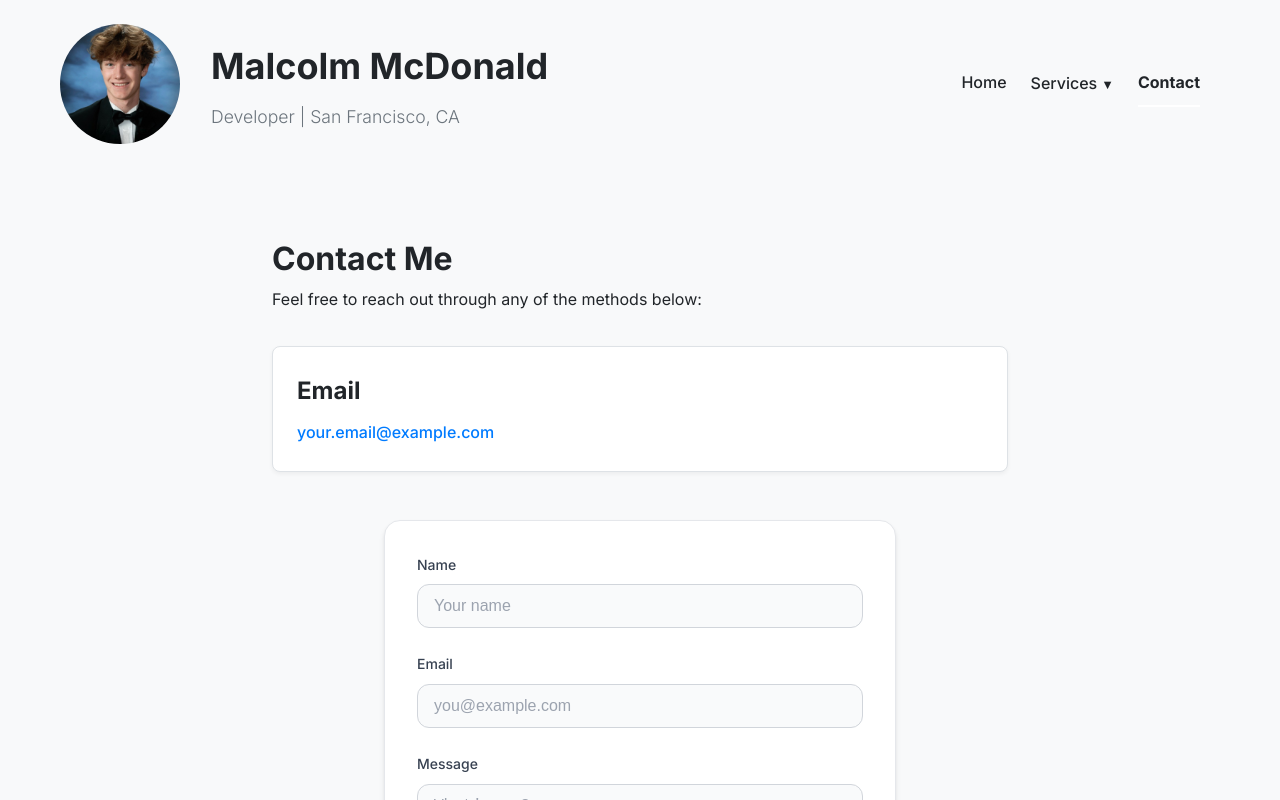
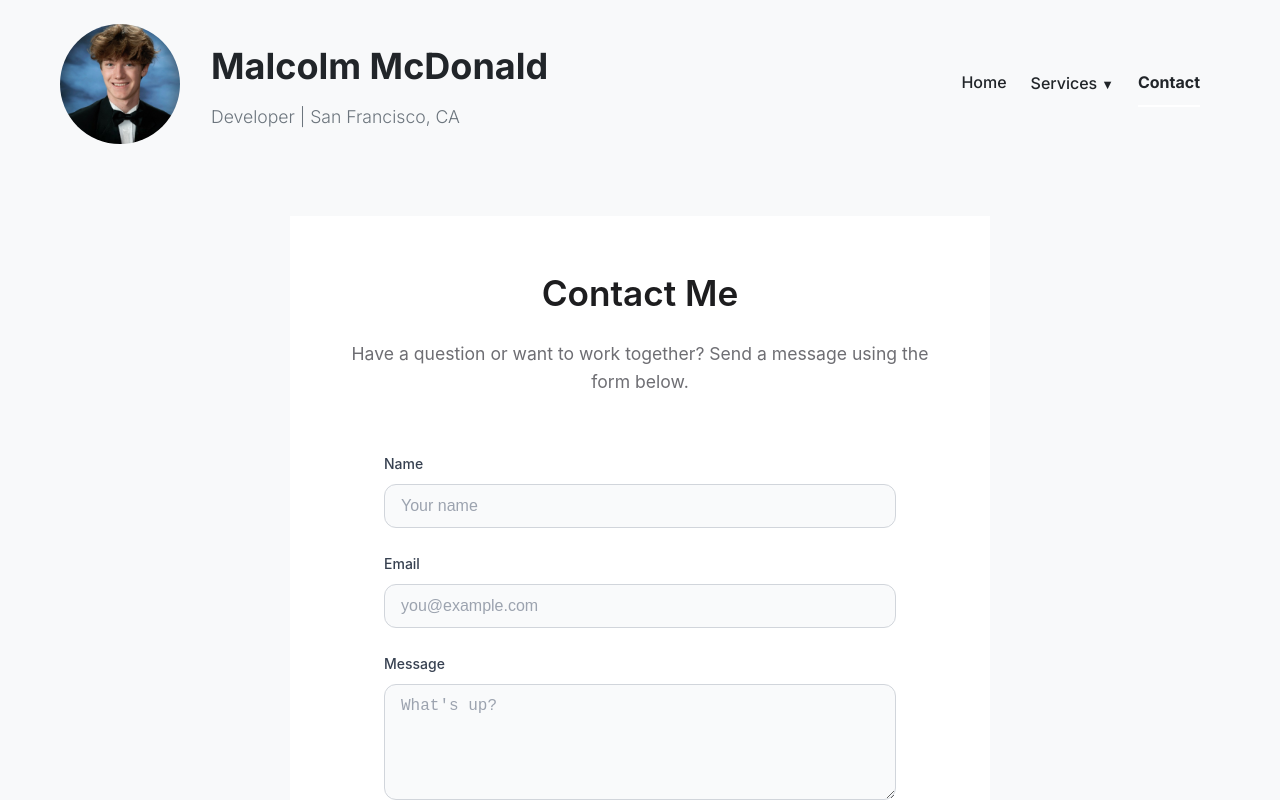
Before and after one commit to MalcolmMc23/MalcolmMcD.com, a React (Create React App) app: page /contact in a window 1280 px wide. Shown: the top 800 px of the page. Built offline with nearby package versions, Linux system fonts and the light colour scheme.

Commit message:
contact page still looks bunz

```diff
--- a/src/components/ContactForm/ContactForm.module.css
+++ b/src/components/ContactForm/ContactForm.module.css
@@ -28,18 +28,19 @@
     display: flex;
     align-items: center;
     justify-content: center;
-    padding: 3rem 1rem; /* Adjusted padding */
+    padding: 1rem 1rem; /* Reduced padding */
     /* background-color: #f9fafb; /* Optional: light gray background for the section */
 }
 
 .contactForm {
     width: 100%;
     max-width: 32rem; /* max-w-lg */
-    border-radius: 1rem; /* rounded-2xl */
-    border: 1px solid #e5e7eb; /* border-gray-200 */
-    background-color: #ffffff; /* bg-white */
-    padding: 2rem; /* p-8 */
-    box-shadow: 0 4px 6px -1px rgba(0, 0, 0, 0.1), 0 2px 4px -1px rgba(0, 0, 0, 0.06); /* shadow-lg */
+    /* Removed container styles: border, background, shadow */
+    /* border-radius: 1rem;  rounded-2xl  */
+    /* border: 1px solid #e5e7eb;  border-gray-200  */
+    /* background-color: #ffffff;  bg-white  */
+    padding: 0; /* Removed padding */
+    /* box-shadow: 0 4px 6px -1px rgba(0, 0, 0, 0.1), 0 2px 4px -1px rgba(0, 0, 0, 0.06);  shadow-lg  */
     /* Consider adding backdrop-filter if needed and supported */
 }
 
--- a/src/pages/ContactPage.js
+++ b/src/pages/ContactPage.js
@@ -6,30 +6,7 @@
     return (
         <main className={styles.contactContainer}>
             <h1>Contact Me</h1>
-            <p>Feel free to reach out through any of the methods below:</p>
-
-            <section className={styles.contactMethods}>
-                <div className={styles.contactMethod}>
-                    <h2>Email</h2>
-                    <p><a href="mailto:your.email@example.com">your.email@example.com</a></p>
-                    {/* Replace with your actual email */}
-                </div>
-
-                {/* Optional: Add other contact methods like LinkedIn, GitHub, etc. */}
-                {/* Example:
-                <div className={styles.contactMethod}>
-                    <h2>LinkedIn</h2>
-                    <p><a href="https://linkedin.com/in/yourprofile" target="_blank" rel="noopener noreferrer">Your LinkedIn Profile</a></p>
-                </div>
-                 */}
-                {/* Example:
-                <div className={styles.contactMethod}>
-                    <h2>GitHub</h2>
-                    <p><a href="https://github.com/yourusername" target="_blank" rel="noopener noreferrer">Your GitHub Profile</a></p>
-                </div>
-                 */}
-            </section>
-
+            <p className={styles.introText}>Have a question or want to work together? Send a message using the form below.</p>
             {/* Add the Netlify contact form */}
             <ContactForm />
         </main>
--- a/src/pages/ContactPage.module.css
+++ b/src/pages/ContactPage.module.css
@@ -1,49 +1,130 @@
-/* Assuming :root variables from colors.md are defined globally */
+/* Apple-inspired styles for the Contact Page */
 
 .contactContainer {
-    padding: 2rem;
-    max-width: 800px;
-    margin: 2rem auto; /* Added top/bottom margin */
-    background-color: var(--background-color, #f8f9fa); /* Use main background */
+    padding: 3rem 1rem; /* Adjusted padding */
+    max-width: 700px; /* Standard width */
+    margin: 3rem auto;
+    background-color: #ffffff; /* Clean white background */
+    font-family: -apple-system, BlinkMacSystemFont, "Segoe UI", Roboto, Helvetica, Arial, sans-serif, "Apple Color Emoji", "Segoe UI Emoji", "Segoe UI Symbol"; /* System font stack */
+    color: #1d1d1f; /* Apple's primary text color */
+}
+
+.contactContainer h1 {
+    font-size: 2.2rem; /* Slightly smaller heading */
+    font-weight: 600;
+    text-align: center;
+    margin-bottom: 1rem;
+    color: #1d1d1f;
+}
+
+.contactContainer p:first-of-type { /* Target the introductory paragraph */
+    text-align: center;
+    font-size: 1.1rem;
+    color: #6e6e73; /* Apple's secondary text color */
+    margin-bottom: 2.5rem; /* Adjusted spacing */
+    max-width: 580px; /* Limit width for readability */
+    margin-left: auto;
+    margin-right: auto;
+}
+
+/* Style for the new intro text */
+.introText {
+    text-align: center;
+    font-size: 1.1rem;
+    color: #6e6e73; /* Apple's secondary text color */
+    margin-top: 0.5rem; /* Space below h1 */
+    margin-bottom: 3.5rem; /* Increased space above the form */
+    max-width: 580px;
+    margin-left: auto;
+    margin-right: auto;
+    line-height: 1.6;
 }
 
 .contactMethods {
-    margin-top: 2rem;
-    display: grid;
-    gap: 1.5rem;
+    /* Removed grid styles */
+    margin-top: 0; /* Remove top margin as it's handled by intro p */
+    text-align: center; /* Center the single method */
+    margin-bottom: 3rem; /* Add space before the divider */
 }
 
 .contactMethod {
-    border: 1px solid var(--border-color, #dee2e6); /* Use border color */
-    padding: 1.5rem;
-    border-radius: 8px;
-    background-color: var(--primary-color, #ffffff); /* Use primary (white) background */
-    box-shadow: 0 2px 4px var(--shadow-color, rgba(0, 0, 0, 0.05)); /* Add subtle shadow */
-    transition: box-shadow 0.2s ease-in-out; /* Smooth transition on hover */
-}
-
-.contactMethod:hover {
-    box-shadow: 0 4px 8px var(--shadow-color, rgba(0, 0, 0, 0.08)); /* Slightly stronger shadow on hover */
+    /* Removed border, background, shadow */
+    /* Removed padding as it's less necessary without a container */
+    text-align: center;
+    margin-bottom: 0; /* Reset margin as parent handles spacing */
 }
 
 .contactMethod h2 {
+    font-size: 1.1rem; /* Slightly smaller */
+    font-weight: 600;
     margin-top: 0;
-    margin-bottom: 0.5rem;
-    color: var(--text-color, #212529); /* Use main text color */
+    margin-bottom: 0.4rem;
+    color: #1d1d1f;
 }
 
-/* Apply main text color to paragraphs within the card */
 .contactMethod p {
-    color: var(--text-color, #212529);
-    margin-bottom: 0; /* Adjust spacing as needed */
+    color: #6e6e73; /* Secondary text color */
+    margin-bottom: 0;
+    font-size: 1rem;
 }
 
 .contactMethod p a {
-    color: var(--accent-color, #007bff); /* Keep accent color (blue) for links */
+    color: #007aff; /* Apple's blue link color */
     text-decoration: none;
-    font-weight: 500; /* Slightly bolder links */
+    font-weight: 400; /* Regular weight for links */
 }
 
 .contactMethod p a:hover {
     text-decoration: underline;
 }
+
+/* Divider Style */
+.divider {
+    border: none;
+    height: 1px;
+    background-color: #d2d2d7; /* Light gray separator */
+    margin: 3rem auto; /* Center and add vertical space */
+    max-width: 100px; /* Make it short */
+}
+
+/* Styles specifically for the ContactForm might need adjustment */
+/* Assuming ContactForm has its own styles or needs global ones */
+/* For example, making form inputs look more Apple-like: */
+
+/*
+input[type="text"],
+input[type="email"],
+textarea {
+  font-family: -apple-system, BlinkMacSystemFont, "Segoe UI", Roboto, Helvetica, Arial, sans-serif, "Apple Color Emoji", "Segoe UI Emoji", "Segoe UI Symbol";
+  padding: 12px 15px;
+  border: 1px solid #d2d2d7;
+  border-radius: 8px;
+  font-size: 1rem;
+  margin-bottom: 1rem;
+  width: 100%;
+  box-sizing: border-box;
+  background-color: #f5f5f7; // Light grey background for inputs
+}
+
+textarea {
+  min-height: 150px;
+  resize: vertical;
+}
+
+button[type="submit"] {
+  font-family: -apple-system, BlinkMacSystemFont, "Segoe UI", Roboto, Helvetica, Arial, sans-serif, "Apple Color Emoji", "Segoe UI Emoji", "Segoe UI Symbol";
+  background-color: #007aff;
+  color: white;
+  border: none;
+  padding: 12px 25px;
+  border-radius: 8px;
+  font-size: 1rem;
+  font-weight: 500;
+  cursor: pointer;
+  transition: background-color 0.2s ease;
+}
+
+button[type="submit"]:hover {
+  background-color: #005ecb; // Darker blue on hover
+}
+*/
```
